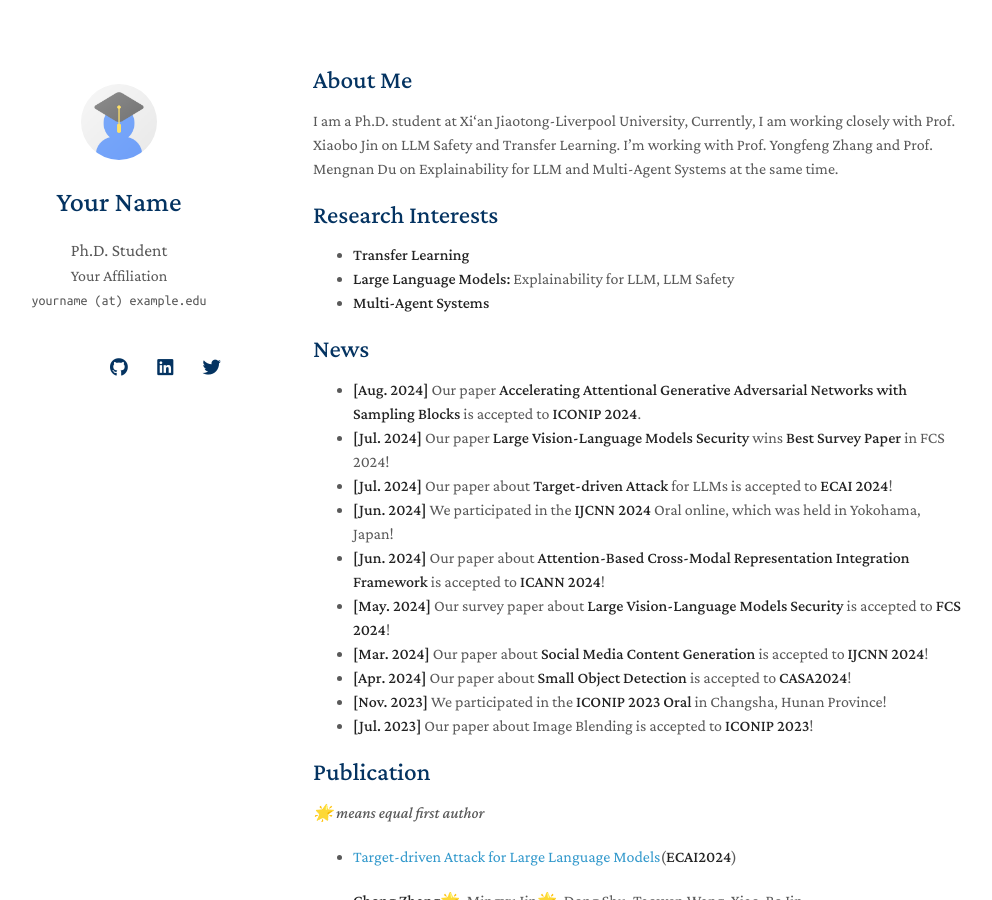
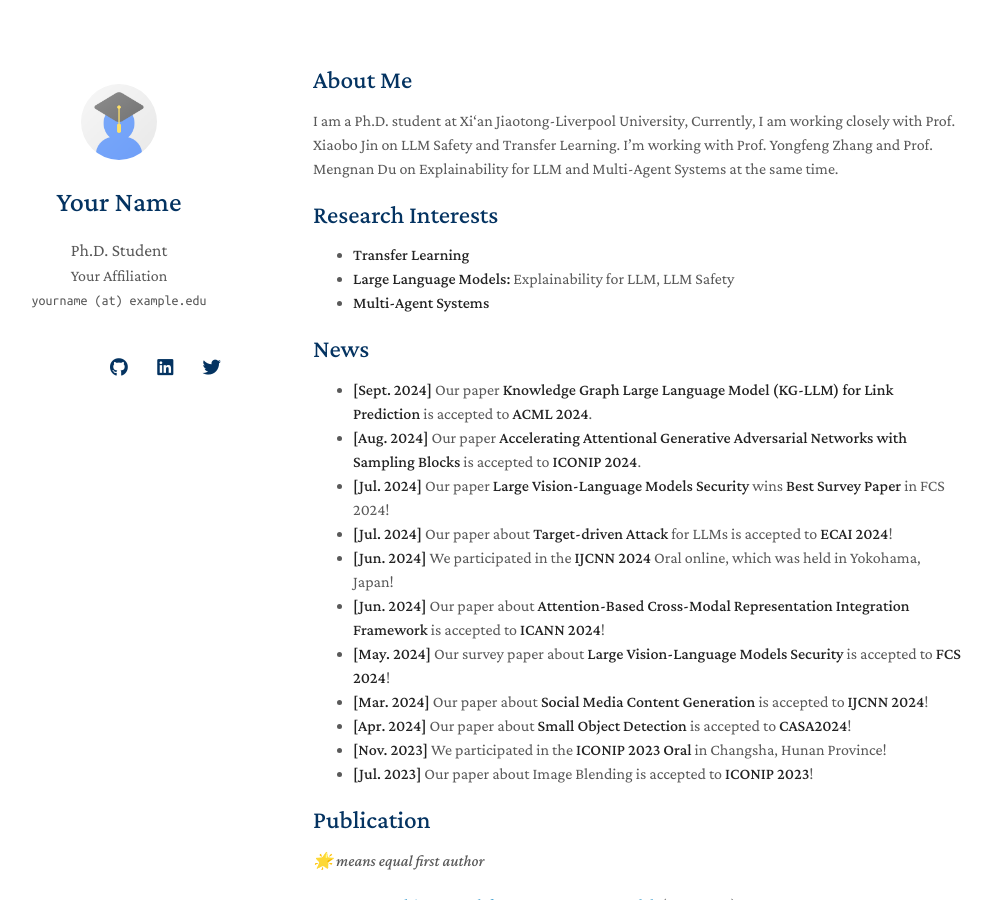
Before and after one commit to franz-chang/ChongZhang.github.io, a Jekyll site: the page built from index.md, in a window 1280 px wide and 900 px high. Shown: the whole window, without its empty margins (157-1149 px from the left). Built offline with Jekyll 4.4.1, drawn with Linux system fonts in a browser that asks for light colours; nearby versions of some CDN libraries; a style sheet for code colours, icons or effects is not loaded; our own code applies the rules of GitHub Pages for plain Markdown files.

Commit message:
Update index.md

```diff
--- a/index.md
+++ b/index.md
@@ -15,7 +15,7 @@ and Multi-Agent Systems at the same time.
 - **Multi-Agent Systems**
 
 ## News
-
+- **[Sept. 2024]** Our paper **Knowledge Graph Large Language Model (KG-LLM) for Link Prediction** is accepted to **ACML 2024**.
 - **[Aug. 2024]** Our paper **Accelerating Attentional Generative Adversarial Networks with Sampling Blocks**
   is accepted to **ICONIP 2024**.
 - **[Jul. 2024]** Our paper **Large Vision-Language Models Security** wins **Best Survey Paper** in FCS 2024!
```
